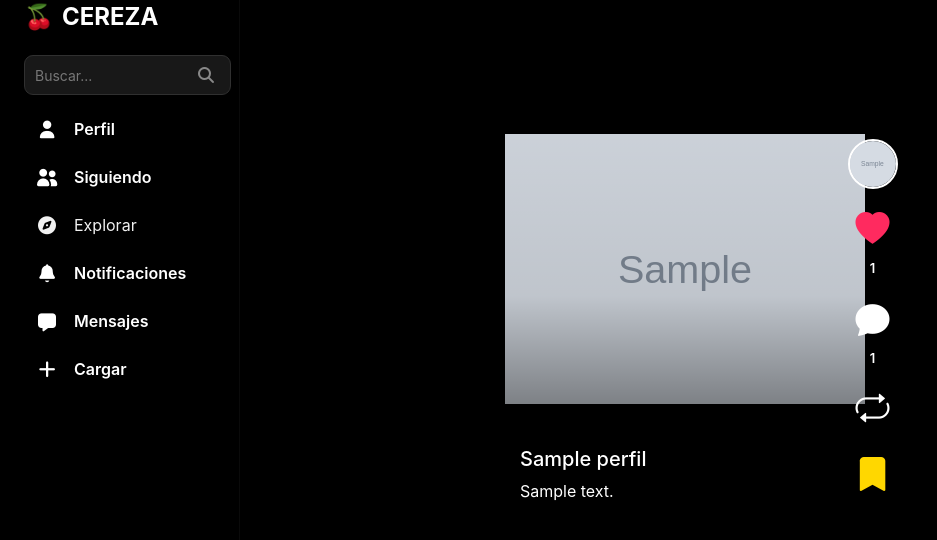
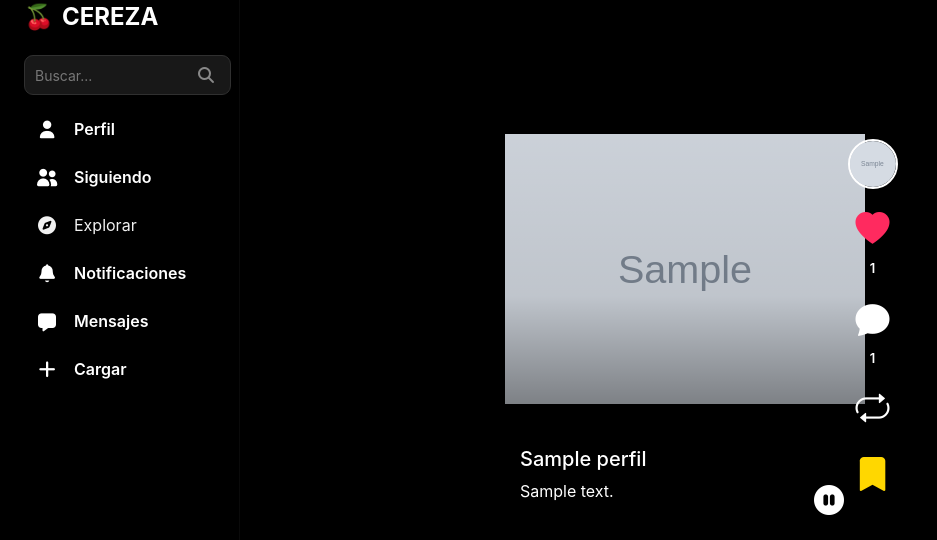
Before and after one commit to Boristoaza/cereza_py, a Django app: page /feed/feed/ in a window 1280 px wide; the page is wider, and only the part inside the window is pictured. Shown: the part 25-565 px from the top of that part, without its empty margins (0-937 px from the left). Run offline with Django 5.2, Linux system fonts and the light colour scheme; a user stored in the database is signed in; tables that the repository leaves empty hold one stand-in row (values such as "Sample post"); grey boxes marked "Sample" are stand-in pictures; some libraries are stand-ins or nearby versions; grey boxes are pictures that could not be loaded.

Commit message:
se agrego un boton de pausa a los videos del feed

```diff
--- a/usuario/templates/components/post_feed.html
+++ b/usuario/templates/components/post_feed.html
@@ -1,4 +1,3 @@
-
 {% load static %}
 
 <link rel="stylesheet" href="https://cdn.jsdelivr.net/npm/bootstrap-icons@1.13.1/font/bootstrap-icons.min.css">
@@ -22,6 +21,10 @@
                     <video class="imagen_post video_feed" muted loop playsinline>
                         <source src="{{ pack.video.url }}" type="video/mp4">
                     </video>
+
+                    <button type="button" class="btn_video">
+                        <i class="bi bi-pause-circle-fill"></i>
+                    </button>
                 {% endif %}
 
             {% endfor %}
@@ -38,6 +41,10 @@
                     <video class="imagen_post video_feed" muted loop playsinline>
                         <source src="{{ pack.video.url }}" type="video/mp4">
                     </video>
+
+                    <button type="button" class="btn_video">
+                        <i class="bi bi-pause-circle-fill"></i>
+                    </button>
                 {% endif %}
 
             {% endfor %}
@@ -179,10 +186,25 @@
     color:#ffd700;
 }
 
+/* BOTON PAUSAR VIDEO */
+
+.btn_video {
+    position:absolute;
+    bottom:15px;
+    right:15px;
+    background:none;
+    border:none;
+    color:white;
+    font-size:30px;
+    cursor:pointer;
+    z-index:10;
+}
+
 </style>
 
 
 <script>
+
 document.addEventListener("DOMContentLoaded", function () {
 
     const videos = document.querySelectorAll(".video_feed");
@@ -195,12 +217,12 @@ document.addEventListener("DOMContentLoaded", function () {
 
             if (entry.isIntersecting) {
 
-                video.muted = false;
+                if (video.dataset.pausado !== "true") {
 
-                video.play().catch(() => {
-                    video.muted = true;
+                    video.muted = false;
                     video.play().catch(() => {});
-                });
+
+                }
 
             } else {
 
@@ -216,8 +238,39 @@ document.addEventListener("DOMContentLoaded", function () {
     });
 
     videos.forEach(video => {
+
         observer.observe(video);
+
+        const boton = video.parentElement.querySelector(".btn_video");
+        const icono = boton.querySelector("i");
+
+        boton.addEventListener("click", function () {
+
+            if (video.paused) {
+
+                video.dataset.pausado = "false";
+                video.muted = false;
+
+                video.play().catch(() => {});
+
+                icono.classList.remove("bi-play-circle-fill");
+                icono.classList.add("bi-pause-circle-fill");
+
+            } else {
+
+                video.dataset.pausado = "true";
+
+                video.pause();
+
+                icono.classList.remove("bi-pause-circle-fill");
+                icono.classList.add("bi-play-circle-fill");
+
+            }
+
+        });
+
     });
 
 });
+
 </script>
```
